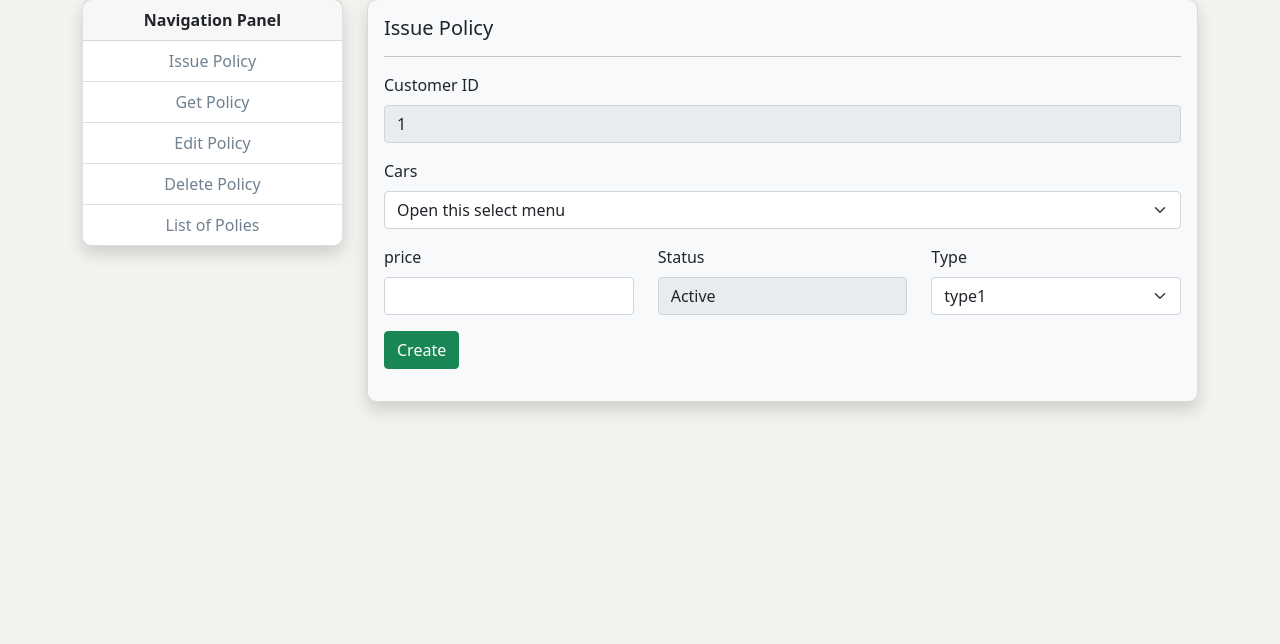
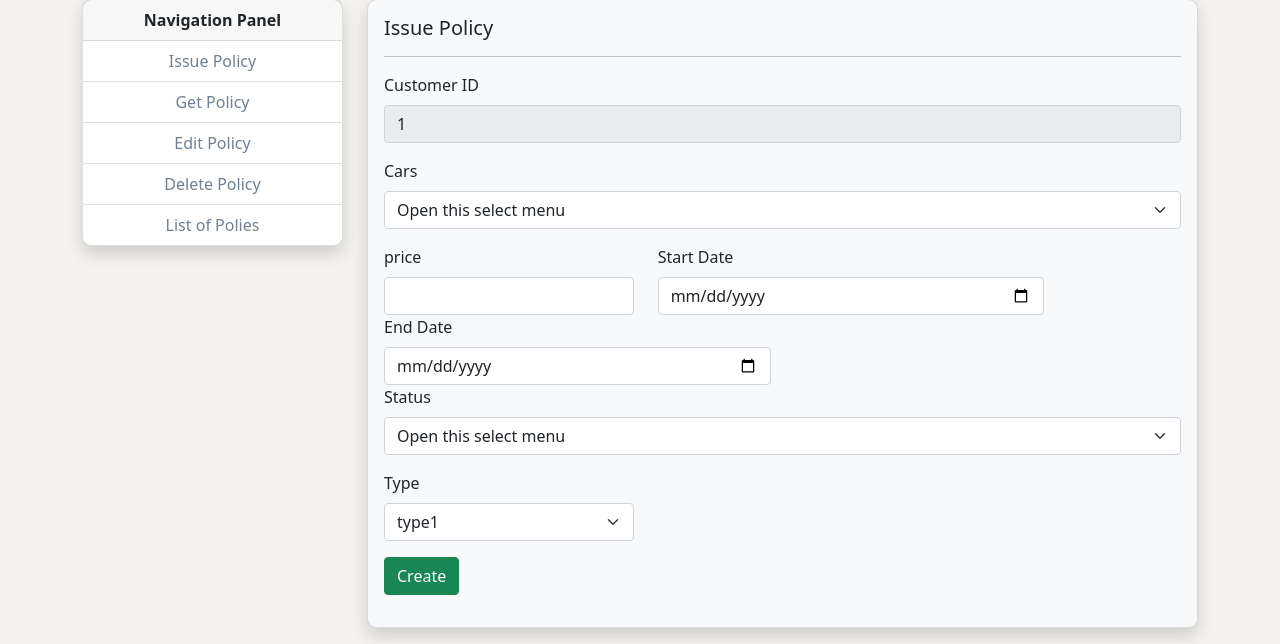
Before and after one commit to mahdi-darvish/Car-Insurance-System-UML, a Django app: page /insurance/add/1 in a window 1280 px wide. Shown: the part 187-831 px from the top of the page. Before the commit the page ends 600 px from the top, so only its background shows below. Run offline with Django 4.2, Linux system fonts and the light colour scheme; data that the repository does not hold is empty.

Commit message:
create policy

```diff
--- a/car_insurance/main/Classes/Car.py
+++ b/car_insurance/main/Classes/Car.py
@@ -16,7 +16,6 @@ class Car:
                 flag = True
                 return flag
         cust = Customer_table.objects.get(customer_id=customer_id)
-        print(cust)
         Car_table.objects.create(customer_id=cust, engine_number=self.engineNum, model=self.model, manufacture_year=self.yearOfManufacture)
         return flag
 
--- a/car_insurance/main/templates/insurance/create_2.html
+++ b/car_insurance/main/templates/insurance/create_2.html
@@ -31,10 +31,22 @@
           <label for="price" class="form-label">price</label>
           <input type="number" class="form-control" name="price" />
         </div>
-        <div class="col-md-4">
+        <div class="col-md-6">
+          <label for="start" class="form-label">Start Date</label>
+          <input type="date" class="form-control" name="start" />
+        </div>
+        <div class="col-md-6">
+          <label for="finish" class="form-label">End Date</label>
+          <input type="date" class="form-control" name="finish" />
+        </div>
+        <div class="col-md-12 mb-3">
           <label for="status" class="form-label">Status</label>
-          <input readonly type="text" value='Active' class="form-control" name="status" />
-        </div>
+          <select required class="form-select" aria-label="Choose Customer ID" name="status">
+            <option value='' selected disabled>Open this select menu</option>
+            <option value='True'>Active</option>
+            <option value='False'>To be activated</option>
+          </select>
+          </div>
         <div class="col-md-4">
           <label for="type" class="form-label">Type</label>
           <select name="type" class="form-select">
--- a/car_insurance/main/views.py
+++ b/car_insurance/main/views.py
@@ -3,6 +3,7 @@ from django.http import HttpResponse
 from main import models
 from main.Classes.Cusotmer import Customer
 from main.Classes.Car import Car
+from main.Classes.Policy import Policy
 from .models import Car_table
 
 
@@ -174,20 +175,28 @@ def addPolicy_cust(request):
     return render(request, 'insurance/create.html', {})
 
 def addPolicy_car(request, customer_id):
+    error = ''
+    success = ''
     cars = Car_table.objects.filter(customer_id=customer_id)
     if request.method=="POST":
         customer_id = request.POST.get('customerID')
         engine_number = request.POST.get('cars')
         price = request.POST.get('price')
-        status = True
-        type = request.POST.get('cars')
-        # car = Car(engine_number, model, manufacture_year)
-        # response = car.add(customer_id)
-        # if response:
-        #     error = 'Car Engine already exist.'
-        # else:
-        #     success = 'Car, {}, successfully added.'.format(engine_number)
-    return render(request, 'insurance/create_2.html', {'customer_id': customer_id, 'cars': cars})
+        status = request.POST.get('status')
+        start = request.POST.get('start')
+        finish = request.POST.get('finish')
+        type = request.POST.get('type')
+
+        policy = Policy(customer_id, engine_number, start, finish, price, status, type )
+        response = policy.issuePolicy()
+        if response:
+            error = 'This car already has a policy.'
+        else:
+            success = 'Policy successfully added to the {} car.'.format(engine_number)
+
+        print(error)
+        print(success)
+    return render(request, 'insurance/create_2.html', {'customer_id': customer_id, 'cars': cars, 'error':error, 'success':success})
 
 
 def editPolicy(request):
```
Also changed, not shown: car_insurance/main/Classes/Policy.py (+18 -3 lines).
